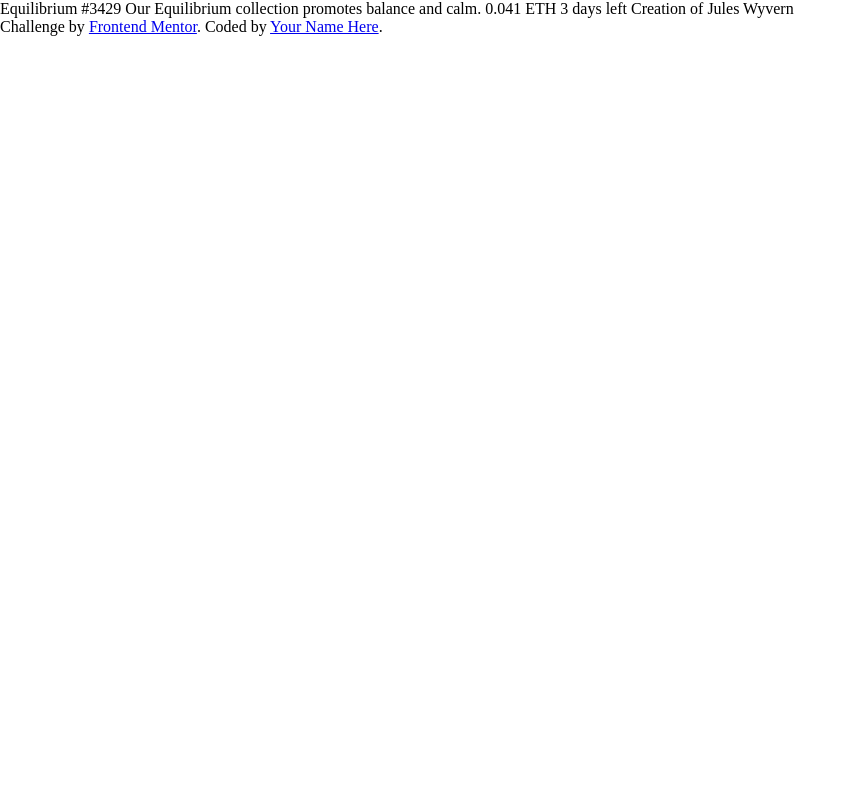
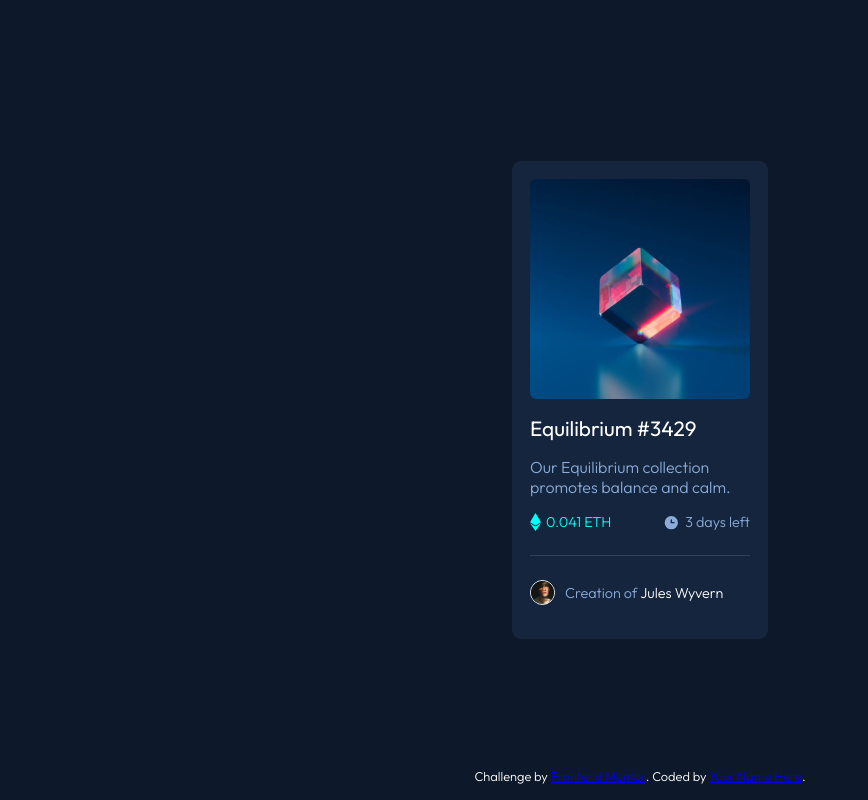
Before and after one commit to shehab20089/nft-card-component, a plain HTML site: page index.html in a window 1280 px wide. Shown: the whole page, without its empty margins (0-868 px from the left). Drawn offline with Linux system fonts and the light colour scheme.

Commit message:
adding card styles

```diff
--- a/index.css
+++ b/index.css
@@ -17,3 +17,144 @@
   --clr-line: hsl(215, 32%, 27%);
   --clr-white: hsl(0, 0%, 100%);
 }
+/* *********************************************** */
+/* Styles */
+/* *********************************************** */
+
+/* body */
+body {
+  font-size: 18px;
+  background-color: var(--clr-body-background);
+  color: var(--clr-soft-blue);
+  font-family: "Outfit", sans-serif;
+  font-weight: 300;
+}
+.demo-bg {
+  opacity: 0.6;
+  position: absolute;
+  left: 0;
+  top: 0;
+  width: 100%;
+  height: auto;
+}
+.demo-bg img {
+  width: 100%;
+  height: auto;
+  object-fit: cover;
+}
+/* page wrapper */
+.wrapper {
+  display: flex;
+
+  justify-content: center;
+  align-items: center;
+  height: 100vh;
+}
+
+/* card area */
+.card {
+  width: 20%;
+  padding: 1em;
+  background: var(--clr-card-background);
+  border-radius: 9px;
+}
+.card_image {
+  position: relative;
+}
+.card_image .NFT_image {
+  width: 100%;
+  height: 100%;
+  border-radius: 6px;
+  display: block;
+}
+
+.hover-container {
+  position: absolute;
+  top: 0;
+  left: 0;
+  width: 100%;
+  height: 100%;
+  /* bottom: -100%; */
+  opacity: 0;
+  display: flex;
+  background: hsla(178, 100%, 50%, 0.5);
+  justify-content: center;
+  border-radius: 6px;
+  align-items: center;
+  transition: 0.3s;
+}
+.hover-container:hover {
+  opacity: 1;
+  cursor: pointer;
+}
+.card_Heading {
+  color: var(--clr-white);
+  font-weight: 400;
+  font-size: 1.3rem;
+  transition: 0.3s;
+  margin: 1rem 0;
+}
+.card_Heading:hover {
+  cursor: pointer;
+  color: var(--clr-cyan);
+}
+
+.card_description {
+  font-size: 1rem;
+  color: var(--clr-soft-blue);
+  margin: 1rem 0;
+}
+.card_infotab {
+  display: flex;
+  font-size: 0.9rem;
+  margin: 1rem 0;
+
+  justify-content: space-between;
+}
+.info_text {
+  display: flex;
+  align-items: center;
+  gap: 5px;
+}
+.NTF {
+  color: var(--clr-cyan);
+}
+.divider {
+  height: 1px;
+  background: var(--clr-line);
+  margin: 1.5rem 0;
+}
+.card-userInfo {
+  display: flex;
+  align-items: center;
+  gap: 10px;
+  font-size: 0.9rem;
+  margin: 1rem 0;
+}
+.avatar {
+  width: 25px;
+  height: 25px;
+  border-radius: 50%;
+  border: 1px solid var(--clr-white);
+}
+.avatar img {
+  width: 100%;
+  height: auto;
+}
+.link {
+  color: var(--clr-white);
+  transition: 0.3s;
+}
+.link:hover {
+  cursor: pointer;
+  color: var(--clr-cyan);
+}
+.attribution {
+  position: absolute;
+  color: var(--clr-white);
+  font-size: 0.8rem;
+  left: 0;
+  right: 0;
+  text-align: center;
+  bottom: 1rem;
+}
--- a/index.html
+++ b/index.html
@@ -16,8 +16,41 @@
     <link rel="stylesheet" href="index.css" />
   </head>
   <body>
-    Equilibrium #3429 Our Equilibrium collection promotes balance and calm.
-    0.041 ETH 3 days left Creation of Jules Wyvern
+    <div class="wrapper">
+      <div class="card">
+        <div class="card_image">
+          <img
+            class="NFT_image"
+            src="./images/image-equilibrium.jpg"
+            alt="equilibrium image"
+          />
+          <div class="hover-container">
+            <img src="images/icon-view.svg" alt="" />
+          </div>
+        </div>
+        <p class="card_Heading">Equilibrium #3429</p>
+        <p class="card_description">
+          Our Equilibrium collection promotes balance and calm.
+        </p>
+        <div class="card_infotab">
+          <p class="NTF info_text">
+            <img src="images/icon-ethereum.svg" /><span> 0.041 ETH</span>
+          </p>
+          <p class="info_text">
+            <img src="images/icon-clock.svg" /><span>3 days left</span>
+          </p>
+        </div>
+        <div class="divider"></div>
+        <div class="card-userInfo">
+          <div class="avatar">
+            <img src="images/image-avatar.png" alt="" />
+          </div>
+          <p>Creation of <a class="link">Jules Wyvern</a></p>
+        </div>
+      </div>
+    </div>
+    <!--
+     Creation of Jules Wyvern -->
 
     <div class="attribution">
       Challenge by
```
